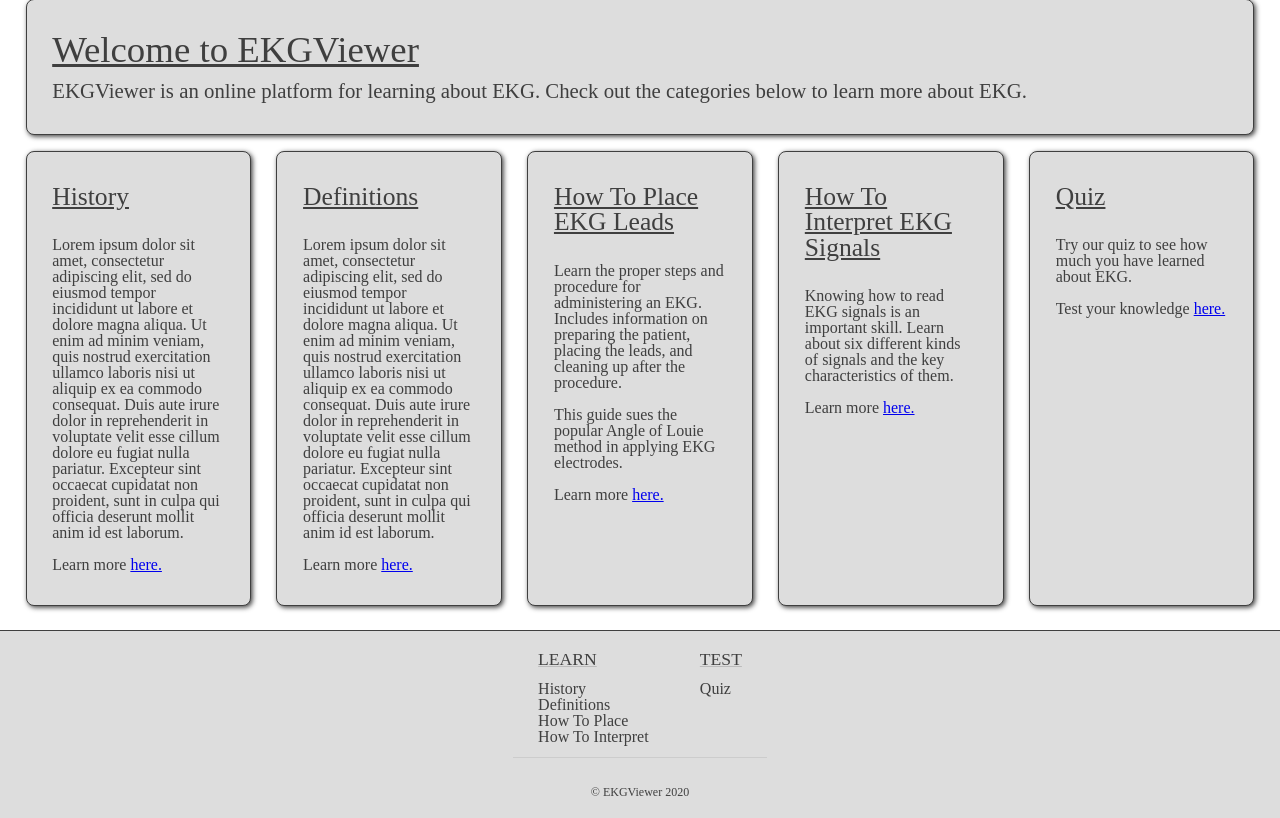
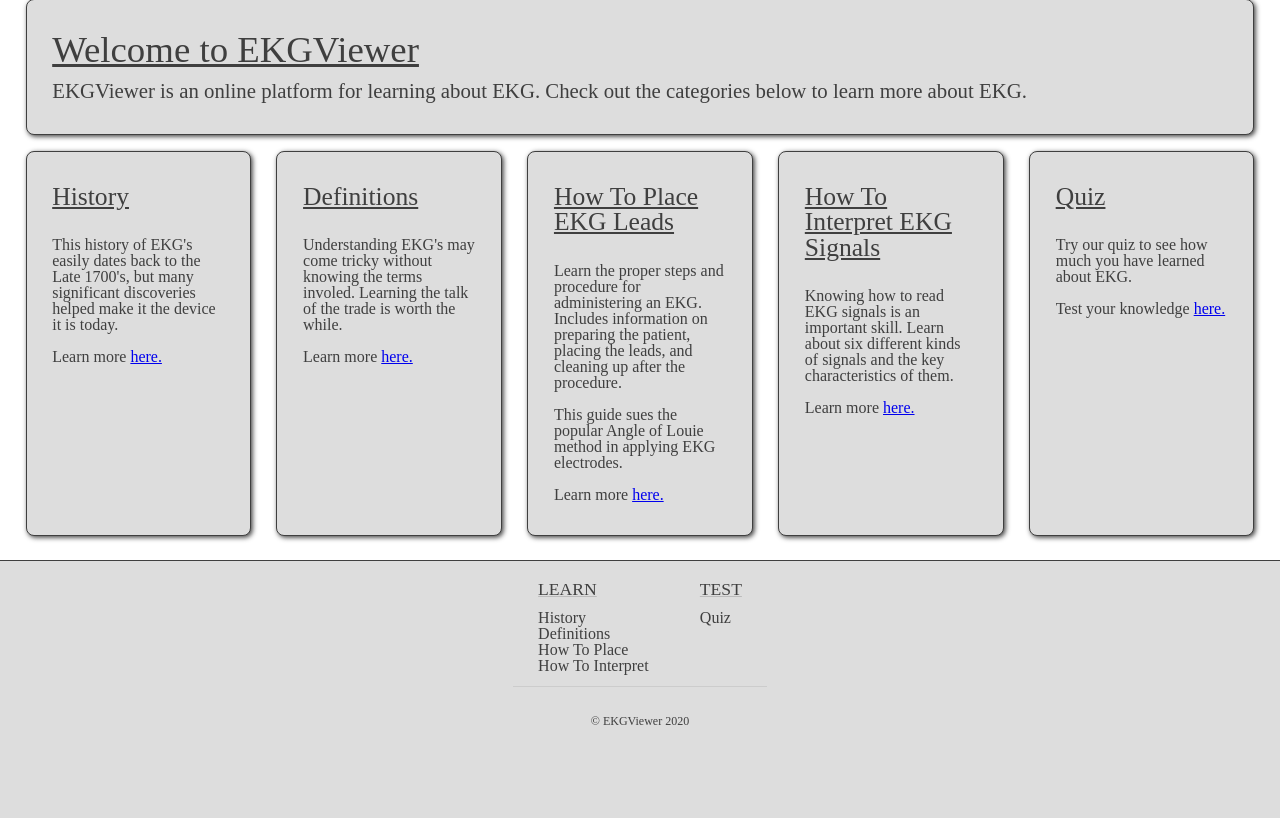
Before and after one commit to roched1atwit/EKGViewer, a PHP site: page / in a window 1280 px wide. Shown: the part 98-916 px from the top of the page. After the commit the page ends 823 px from the top, so only its background shows below. Run offline with PHP 8.4, Linux system fonts and the light colour scheme.

Commit message:
updated homepage

```diff
--- a/src/index.php
+++ b/src/index.php
@@ -25,7 +25,7 @@
                     <h2>History</h2>
                 </header>
                 <p>
-                    Lorem ipsum dolor sit amet, consectetur adipiscing elit, sed do eiusmod tempor incididunt ut labore et dolore magna aliqua. Ut enim ad minim veniam, quis nostrud exercitation ullamco laboris nisi ut aliquip ex ea commodo consequat. Duis aute irure dolor in reprehenderit in voluptate velit esse cillum dolore eu fugiat nulla pariatur. Excepteur sint occaecat cupidatat non proident, sunt in culpa qui officia deserunt mollit anim id est laborum.
+                    This history of EKG's easily dates back to the Late 1700's, but many significant discoveries helped make it the device it is today.
                     <br /><br />
                     Learn more <a href="./history.php">here.</a>
                 </p>
@@ -35,7 +35,7 @@
                     <h2>Definitions</h2>
                 </header>
                 <p>
-                    Lorem ipsum dolor sit amet, consectetur adipiscing elit, sed do eiusmod tempor incididunt ut labore et dolore magna aliqua. Ut enim ad minim veniam, quis nostrud exercitation ullamco laboris nisi ut aliquip ex ea commodo consequat. Duis aute irure dolor in reprehenderit in voluptate velit esse cillum dolore eu fugiat nulla pariatur. Excepteur sint occaecat cupidatat non proident, sunt in culpa qui officia deserunt mollit anim id est laborum.
+                    Understanding EKG's may come tricky without knowing the terms involed. Learning the talk of the trade is worth the while.
                     <br /><br />
                     Learn more <a href="./definitions.php">here.</a>
                 </p>
```
